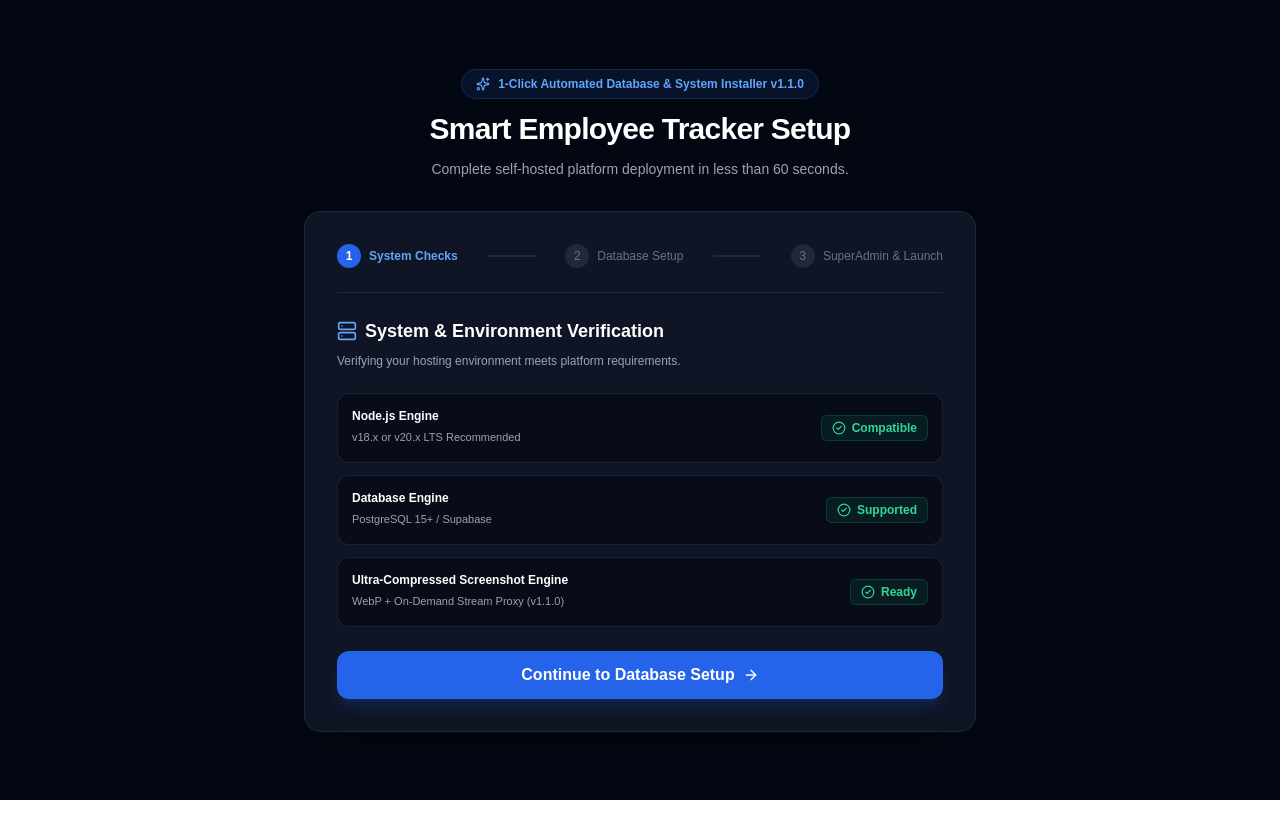
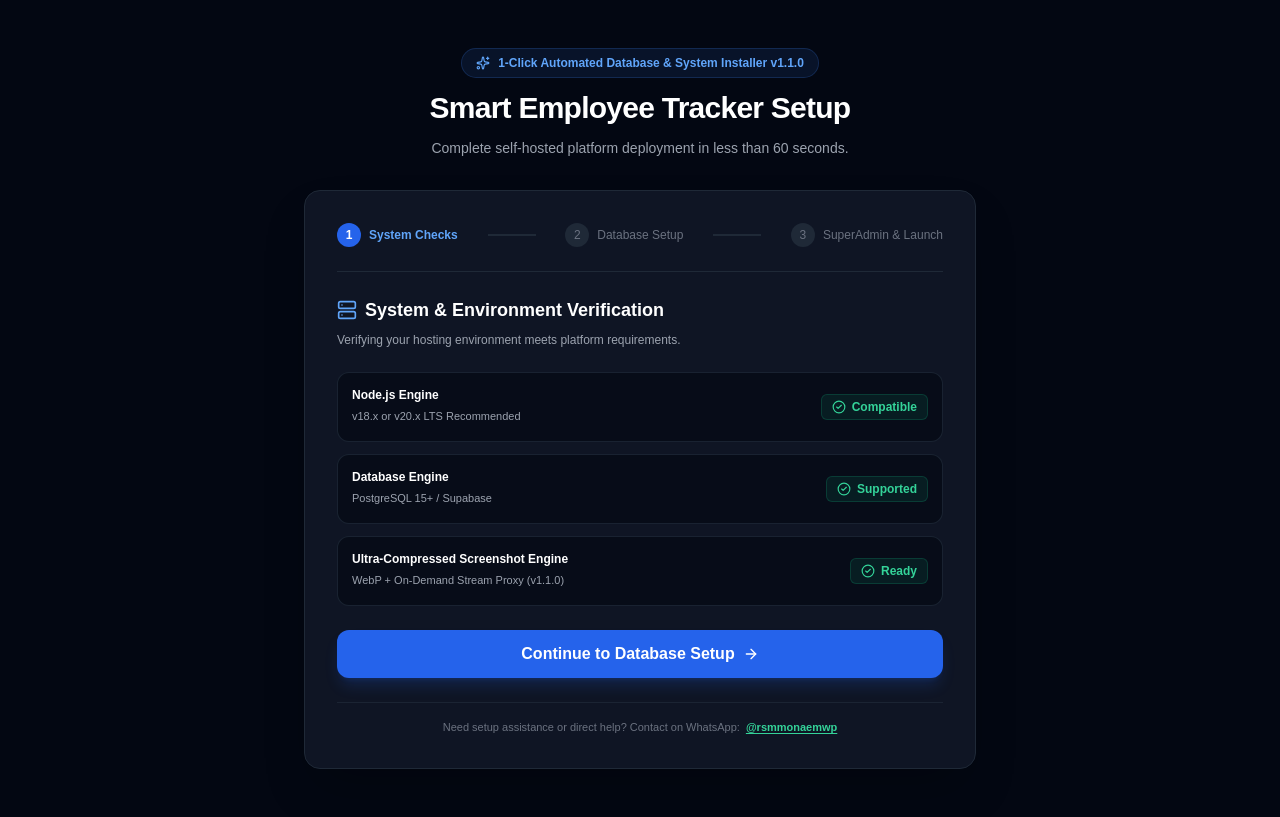
Before and after one commit to rsmmonaem/smart-employee-tracker, a Next.js app in the folder apps/web/: page /install in a window 1280 px wide. Built offline with nearby package versions, Linux system fonts and the light colour scheme.

Commit message:
docs(support): add direct WhatsApp support contact @rsmmonaemwp

```diff
--- a/apps/web/src/app/install/page.tsx
+++ b/apps/web/src/app/install/page.tsx
@@ -487,6 +487,20 @@ export default function InstallPage() {
               </div>
             </div>
           )}
+          {/* WhatsApp Direct Support Contact */}
+          <div className="pt-4 text-center border-t border-gray-800/80">
+            <p className="text-[11px] text-gray-500 flex items-center justify-center gap-1.5">
+              <span>Need setup assistance or direct help? Contact on WhatsApp:</span>
+              <a
+                href="https://wa.me/message/rsmmonaemwp"
+                target="_blank"
+                rel="noopener noreferrer"
+                className="text-emerald-400 hover:text-emerald-300 font-semibold underline underline-offset-2 transition-colors"
+              >
+                @rsmmonaemwp
+              </a>
+            </p>
+          </div>
         </div>
       </div>
     </div>
```
Also changed, not shown: 3 other files (tests, documents, lock files or other folders).
